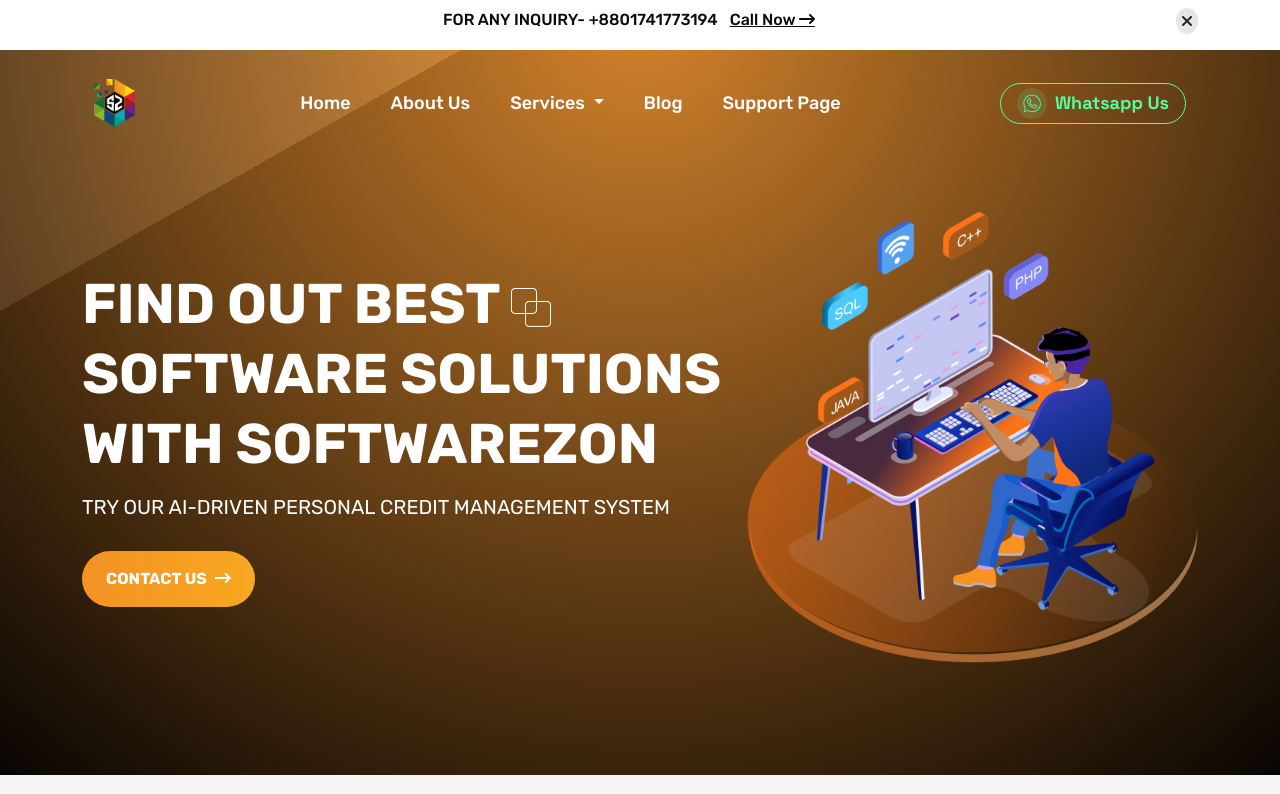
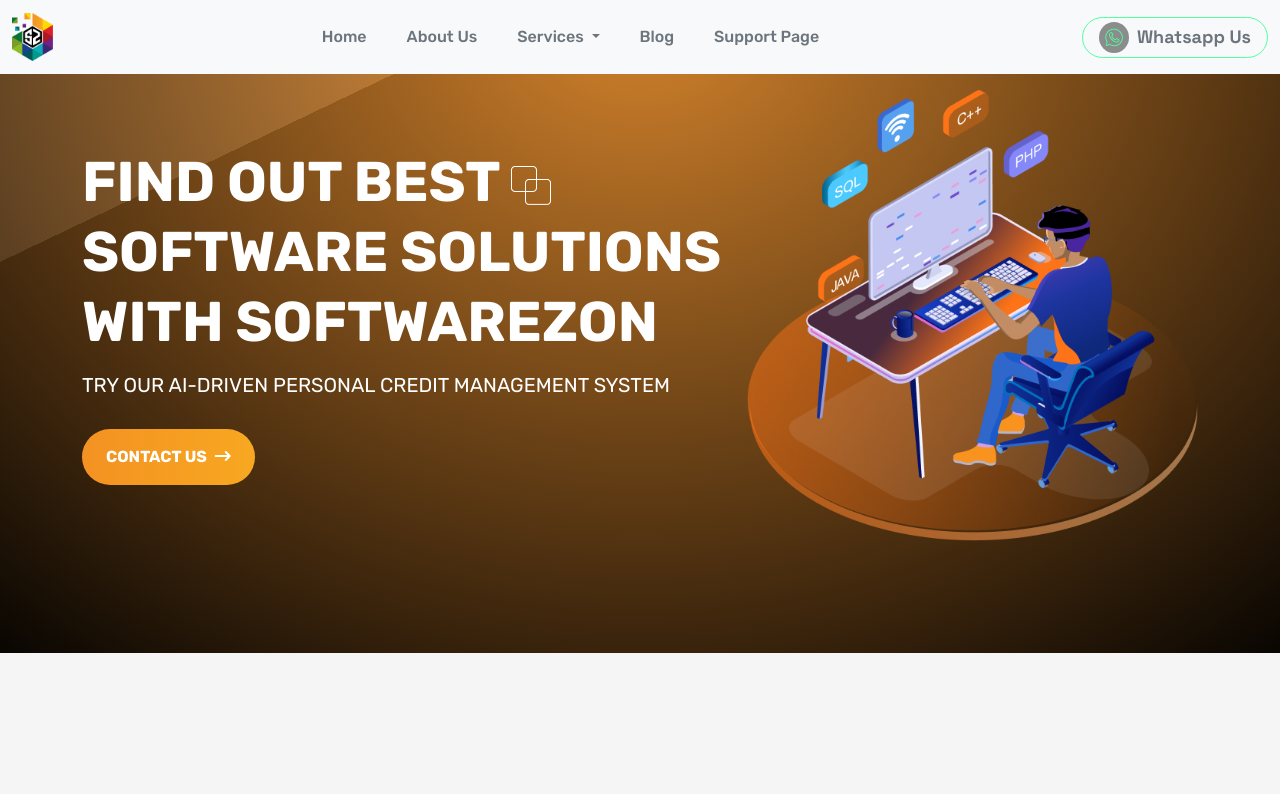
Before and after one commit to zjria/softwarezon, a plain HTML site: page index.html in a window 1280 px wide. Shown: the top 794 px of the page. Drawn offline with nearby package versions, Linux system fonts and the light colour scheme.

Commit message:
done all responsive code add

```diff
--- a/css/style.css
+++ b/css/style.css
@@ -42,6 +42,7 @@
 /* Navbar section start */
 .navbar-section {
     background-image: linear-gradient(to right bottom, rgba(255, 255, 255, 0.07) 18%, #00000021 0%), radial-gradient(81.16% 143.98% at 50% -5.92%, rgb(243, 150, 50) 0%, rgb(0, 0, 0) 100%);
+    background-attachment: fixed;
 }
 
 a.nav-link.text-white.fw-medium {
@@ -62,9 +63,14 @@
     font-size: 18px;
 }
 
+/* .navbar-section button .whatsapp-img {
+    font-family: 'Space Grotesk';
+    background-color: #52ffa124;
+    font-size: 18px;
+} */
 .navbar-section button .whatsapp-img {
     font-family: 'Space Grotesk';
-    background-color: #52ffa124;
+    background-color: #090c0a75;
     font-size: 18px;
 }
 
--- a/index.html
+++ b/index.html
@@ -45,7 +45,7 @@
     <!-- Header Section (Navbar) -->
     <header class="navbar-header navbar-section pb-5">
         <section class="container pb-5">
-            <nav class="navbar navbar-expand-lg navbar-light py-4 my-2">
+            <nav class="navbar navbar-expand-lg navbar-light mb-2 fixed-top bg-light">
                 <div class="container-fluid">
                     <a class="navbar-brand" href="#"><img class="img-fluid w-75" src="./images/header/group.png"
                             alt=""></a>
@@ -57,14 +57,14 @@
                     <div class="collapse navbar-collapse" id="navbarSupportedContent">
                         <ul class="navbar-nav mx-auto mb-2 mb-lg-0">
                             <li class="nav-item me-4">
-                                <a class="nav-link text-white fw-medium" aria-current="page" href="#">Home</a>
+                                <a class="nav-link text-secondary fw-medium" aria-current="page" href="#">Home</a>
                             </li>
                             <li class="nav-item me-4">
-                                <a class="nav-link text-white fw-medium" aria-current="page" href="#">About Us</a>
+                                <a class="nav-link text-secondary fw-medium" aria-current="page" href="#">About Us</a>
                             </li>
                             <li class="nav-item dropdown me-4">
-                                <a class="nav-link dropdown-toggle text-white fw-medium" href="#" id="navbarDropdown"
-                                    role="button" data-bs-toggle="dropdown" aria-expanded="false">
+                                <a class="nav-link dropdown-toggle text-secondary fw-medium" href="#"
+                                    id="navbarDropdown" role="button" data-bs-toggle="dropdown" aria-expanded="false">
                                     Services
                                 </a>
                                 <ul class="dropdown-menu" aria-labelledby="navbarDropdown">
@@ -77,17 +77,19 @@
                                 </ul>
                             </li>
                             <li class="nav-item me-4">
-                                <a class="nav-link text-white fw-medium" aria-current="page" href="#">Blog</a>
+                                <a class="nav-link text-secondary fw-medium" aria-current="page" href="#">Blog</a>
                             </li>
                             <li class="nav-item me-4">
-                                <a class="nav-link text-white fw-medium" aria-current="page" href="#">Support Page</a>
+                                <a class="nav-link text-secondary fw-medium" aria-current="page" href="#">Support
+                                    Page</a>
                             </li>
                         </ul>
                         <form class="d-flex">
                             <button
                                 class="btn-whatsapp rounded-pill py-1 px-3 d-flex align-items-center fw-bold ms-auto">
-                                <img class="whatsapp-img me-2 rounded-circle p-1" src="./images/header/whatsapp.png"
-                                    alt=""><a href="#" class="text-decoration-none">Whatsapp Us</a>
+                                <img class="whatsapp-img me-2 rounded-circle p-1 text-secondary"
+                                    src="./images/header/whatsapp.png" alt=""><a href="#"
+                                    class="text-decoration-none text-secondary">Whatsapp Us</a>
                             </button>
 
                         </form>
```
